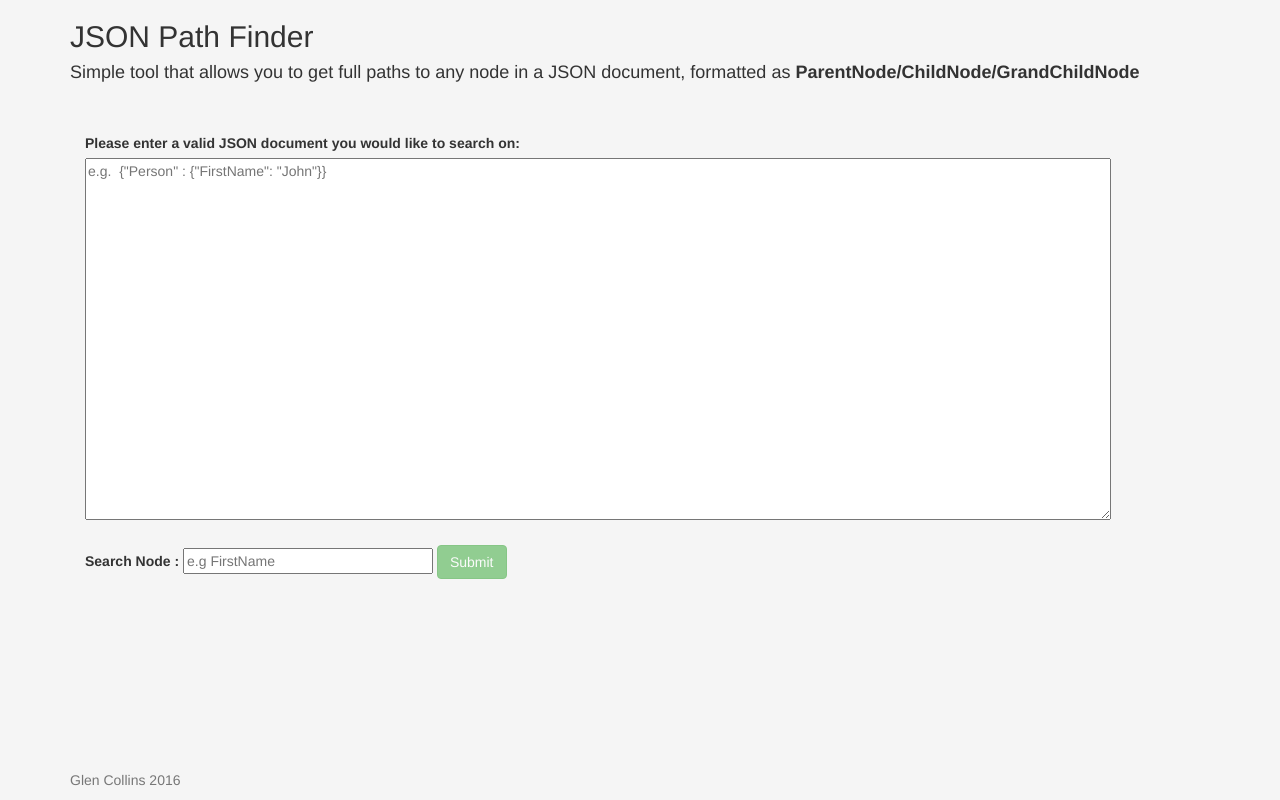
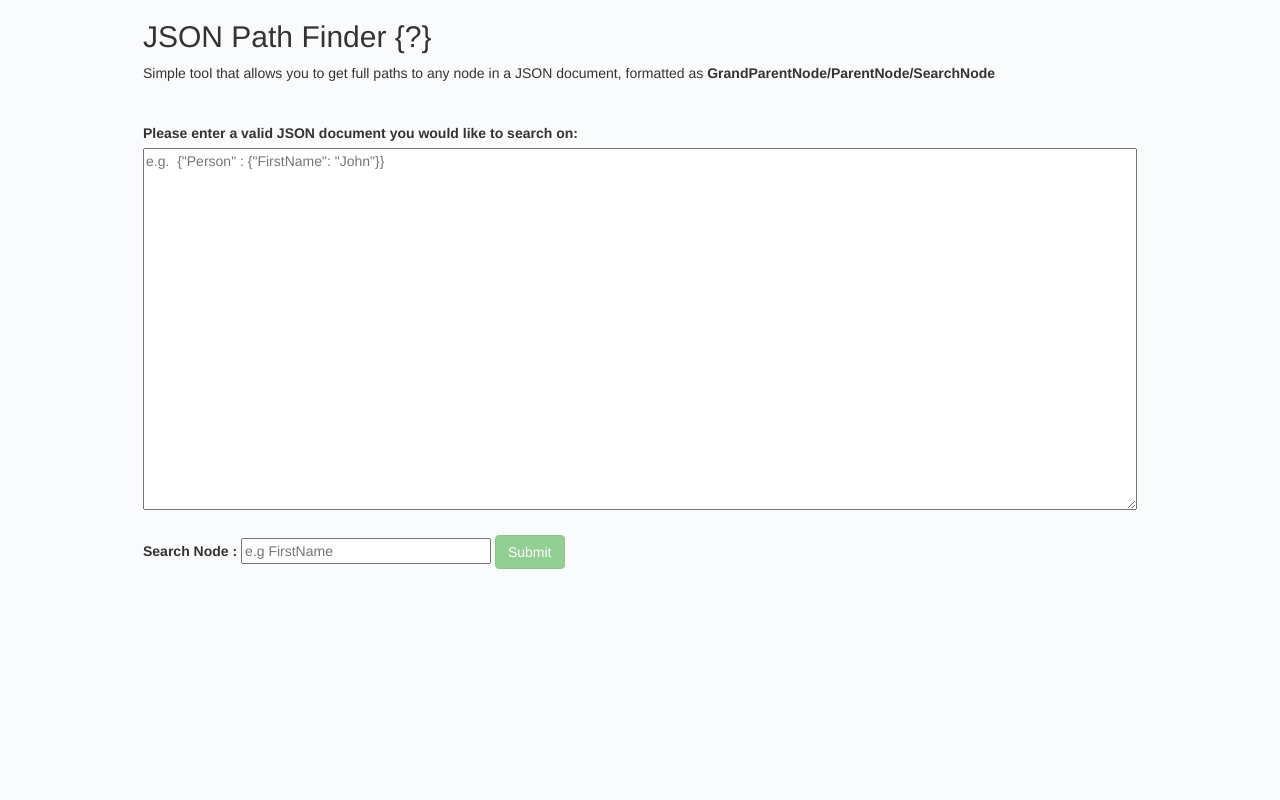
Before and after one commit to glencollins18888/JSONPathFinder, a browser extension: page index.html in a window 1280 px wide. Drawn offline with nearby package versions, Linux system fonts and the light colour scheme.

Commit message:
UI Update

```diff
--- a/index.html
+++ b/index.html
@@ -7,13 +7,11 @@
     <link href="app/bower_components/bootstrap/dist/css/bootstrap.min.css" rel="stylesheet">
     <meta name="viewport" content="width=device-width, initial-scale=1">
 </head>
-<body style="background-color: #f5f5f5;">
-        <div class="container">
-            <h2>JSON Path Finder</h2>
-            <h4>Simple tool that allows you to get full paths to any node in a JSON document, formatted as <b>ParentNode/ChildNode/GrandChildNode</b></h4>
-            <section class="container" style="margin-top: 50px;">
-
-                <div class="starter-template" style="width: 90%;">
+<body style="background-color: #fafbfc;">
+        <section class="container" style="width: 80%">
+            <h2>JSON Path Finder {?}</h2>
+            <p>Simple tool that allows you to get full paths to any node in a JSON document, formatted as <b>GrandParentNode/ParentNode/SearchNode</b></p>
+            <div class="starter-template" style="margin-top: 40px;">
                 <div ng-controller="PathFinderController">
                     <div>
                         <label for="jsonTextArea">Please enter a valid JSON document you would like to search on:</label>
@@ -43,12 +41,7 @@
                 </div>
             </div>
         </section>
-        </div>
-        <footer class="footer" style="position: absolute;bottom: 0;width: 100%;">
-            <div class="container">
-                <p class="text-muted">Glen Collins 2016</p>
-            </div>
-        </footer>
+
         <script src="app/bower_components/angular/angular.min.js"></script>
         <script src="js/app.js"></script>
 
```
Lines whose indentation alone changed are shown as unchanged.
